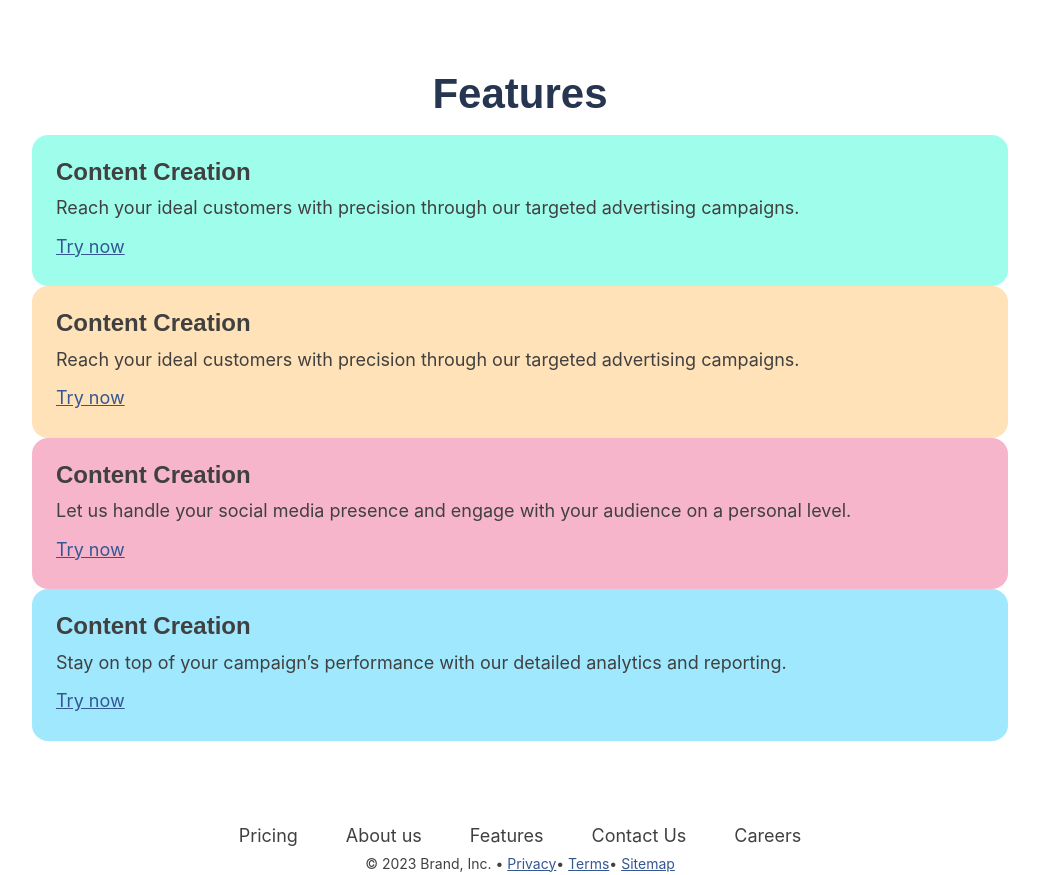
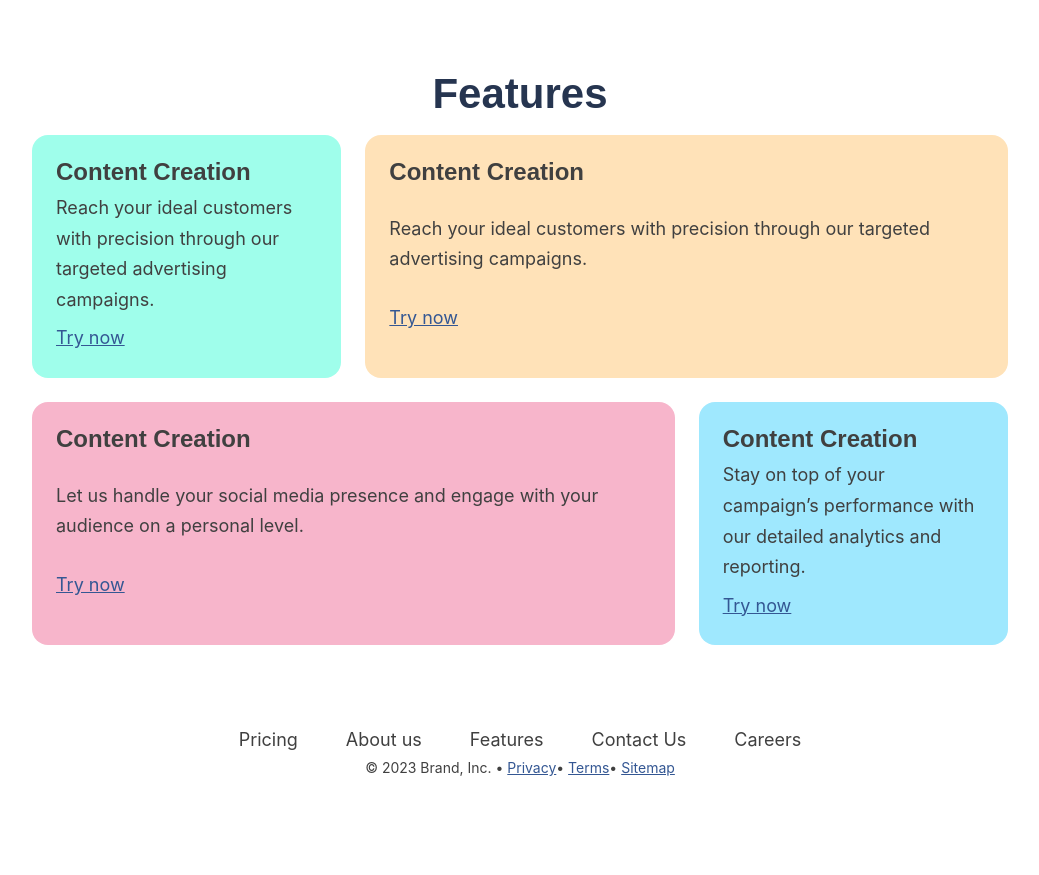
Before and after one commit to Jos-Flock/beyond-css-brand-boosters, a website built with Vite: page index.html in a window 1280 px wide. Shown: the part 1240-2115 px from the top of the page, without its empty margins (120-1159 px from the left). After the commit the page ends 2020 px from the top, so only its background shows below. Built offline with nearby package versions, Linux system fonts and the light colour scheme; some packages are replaced by stand-ins of ours.

Commit message:
fix(Putting it to use) The offset grid

```diff
--- a/sass/layout/_index.scss
+++ b/sass/layout/_index.scss
@@ -1,4 +1,5 @@
 @forward "cluster";
 @forward "even-columns";
 @forward "grid-auto-fit";
+@forward "offset-grid";
 @forward "pile";
--- /dev/null
+++ b/sass/layout/_offset-grid.scss
@@ -0,0 +1,12 @@
+@use '../abstracts/index' as *;
+
+.offset-grid {
+  display: grid;
+  gap: $grid-gap;
+  grid-template-columns: repeat(3, 1fr);
+
+  & > :nth-child(2),
+  & > :nth-child(3) {
+    grid-column: span 2;
+  }
+}
```
